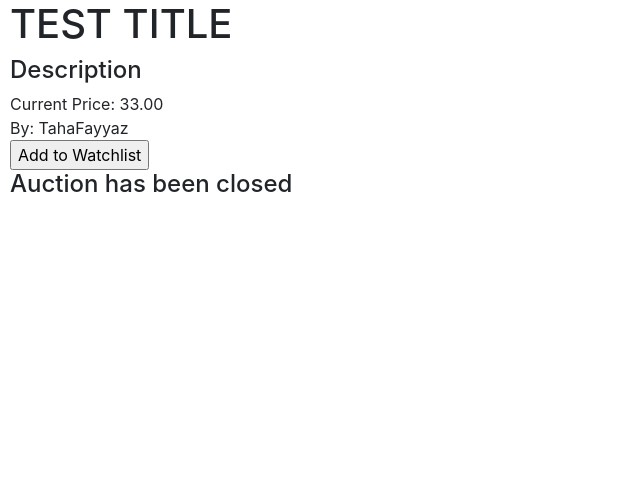
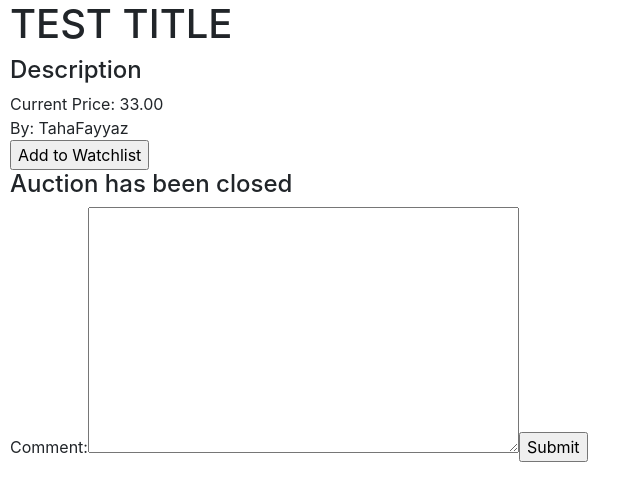
Before and after one commit to TahaFayyaz1/Commerce, a Django app: a page that uses commerce/auctions/templates/auctions/listing.html in a window 1280 px wide. Shown: the part 189-690 px from the top of the page, without its empty margins (0-641 px from the left). Run offline with Django 3.2, Linux system fonts and the light colour scheme; data comes from the database, SQL or seed files in the repository; both versions use the stored data as it was after the commit; some libraries are stand-ins or nearby versions.

Commit message:
Listing Page (Task 4) Completed | Validations still left but everything working smoothly

```diff
--- a/commerce/auctions/forms.py
+++ b/commerce/auctions/forms.py
@@ -1,5 +1,5 @@
 from django import forms
-from .models import User, AuctionListing, Bids, Comments, WatchList
+from .models import AuctionListing, Bids, Comments
 from django.core.validators import MinValueValidator
 
 
@@ -22,3 +22,9 @@ class BidsForm(forms.ModelForm):
         if min_value is not None:
             current_bid.validators.append(MinValueValidator(min_value))
             current_bid.widget.attrs['min'] = min_value
+
+
+class CommentsForm(forms.ModelForm):
+    class Meta:
+        model = Comments
+        fields = ['comment']
--- a/commerce/auctions/models.py
+++ b/commerce/auctions/models.py
@@ -17,7 +17,6 @@ class AuctionListing(models.Model):
     category = models.CharField(max_length=32, choices=Categories, blank=True)
 
     active = models.BooleanField(default=True)
-
 
 
 
--- a/commerce/auctions/templates/auctions/listing.html
+++ b/commerce/auctions/templates/auctions/listing.html
@@ -29,4 +29,10 @@
 </form>
 {% endif %} {% if request.user == winner_bid.user and not listing.active%}
 <h1>Congratulation!!! You have won this auction.</h1>
-{% endif %} {%endblock %}
+
+{% endif %}
+<form action="{%url 'comment' %}" method="post">
+  {%csrf_token%} {{comments_form}}<input type="submit" />
+  <input type="hidden" name="listing_id" value="{{ listing.id }}" />
+</form>
+{%for comment in comments%} {{ comment.comment }} {% endfor %} {%endblock %}
--- a/commerce/auctions/urls.py
+++ b/commerce/auctions/urls.py
@@ -11,5 +11,6 @@ urlpatterns = [
     path("bid", views.bid, name="bid"),
     path("close_bid", views.close_bid, name="close_bid"),
     path("watchlistfunc", views.watchlistfunc, name="watchlistfunc"),
+    path("comment", views.comment, name="comment"),
     path("listing<int:listing_id>", views.listing, name="listing")
 ]
--- a/commerce/auctions/views.py
+++ b/commerce/auctions/views.py
@@ -2,9 +2,9 @@ from django.contrib.auth import authenticate, login, logout
 from django.db import IntegrityError
 from django.http import HttpResponse, HttpResponseRedirect
 from django.shortcuts import render
-from django.urls import reverse, reverse_lazy
-from .forms import AuctionListingForm, BidsForm
-from .models import User, AuctionListing, Bids, WatchList
+from django.urls import reverse
+from .forms import AuctionListingForm, BidsForm, CommentsForm
+from .models import User, AuctionListing, Bids, WatchList, Comments
 from django.contrib.auth.decorators import login_required
 
 
@@ -88,14 +88,13 @@ def new_listing(request):
 def listing(request, listing_id):
     listing=AuctionListing.objects.get(pk=listing_id)
     winner_bid=Bids.objects.filter(auction=listing).order_by('-current_bid').first()
-
-    print (request.user)
+    comments=Comments.objects.filter(auction=listing)
 
     try:
         watchlist_status = WatchList.objects.get(auction=listing_id, user = request.user).watchlist
     except (WatchList.DoesNotExist, TypeError):
         watchlist_status = False
-    print ("working")
+
 
     listing_bid=Bids.objects.filter(auction=listing).order_by('-current_bid').first()
     if listing_bid is None:
@@ -104,7 +103,7 @@ def listing(request, listing_id):
         current_price = listing_bid.current_bid
 
 
-    return render(request, "auctions/listing.html", {"listing":listing, "current_price":current_price, "watchlist_status": watchlist_status, "bidding_form": BidsForm(min_value=current_price+1), "winner_bid": winner_bid})
+    return render(request, "auctions/listing.html", {"listing":listing, "current_price":current_price, "watchlist_status": watchlist_status, "bidding_form": BidsForm(min_value=current_price+1), "winner_bid": winner_bid, "comments_form":CommentsForm(), "comments":comments})
 
 @login_required()
 def bid(request):
@@ -146,3 +145,17 @@ def close_bid(request):
         listing.save()
 
         return HttpResponseRedirect(reverse("listing", args=[listing_id]))
+
+
+@login_required()
+def comment(request):
+    if request.method == "POST":
+        comment_form = CommentsForm (request.POST)
+        if comment_form.is_valid():
+            comment = comment_form.cleaned_data["comment"]
+            listing_id = request.POST.get("listing_id")
+            listing=AuctionListing.objects.get(pk=listing_id)
+            comment_form = Comments(user=request.user, auction=listing, comment=comment)
+            comment_form.save()
+
+        return HttpResponseRedirect(reverse("listing", args=[listing_id]))
```
Also changed, not shown: commerce/db.sqlite3.
